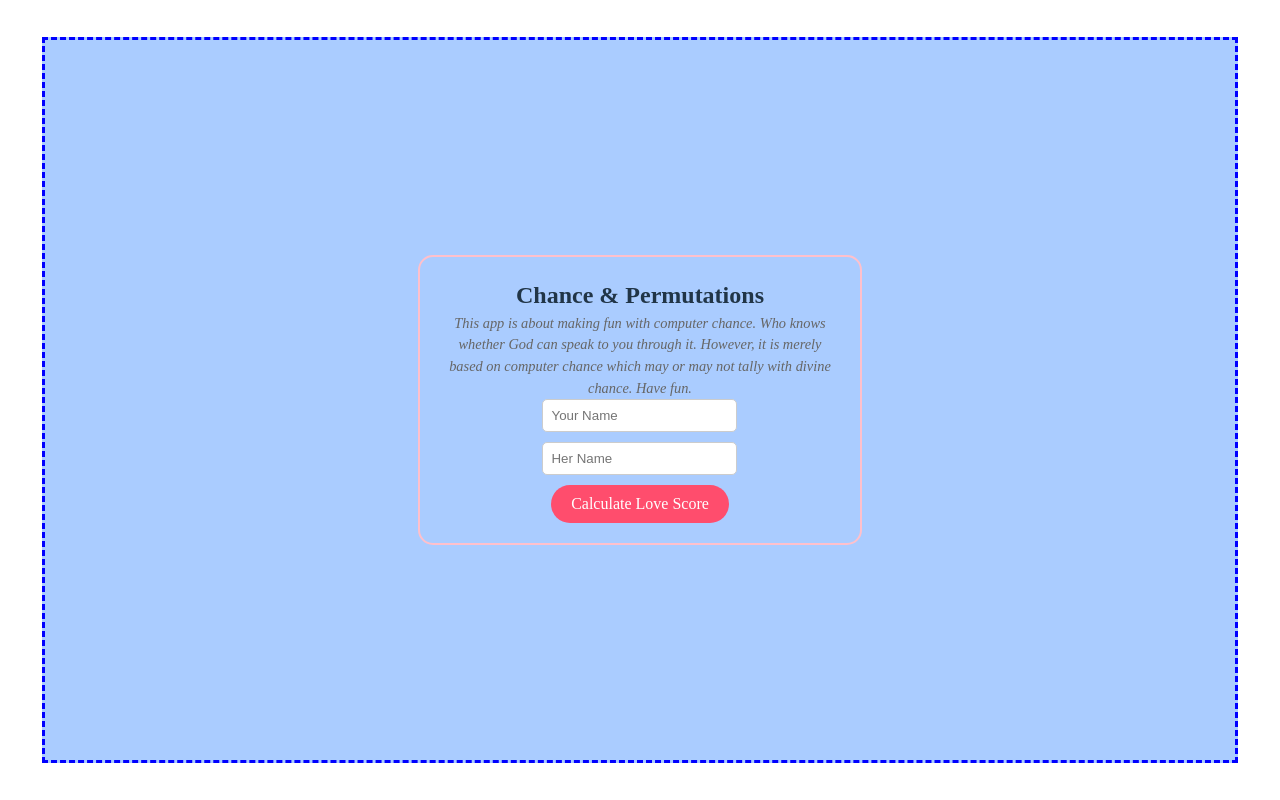
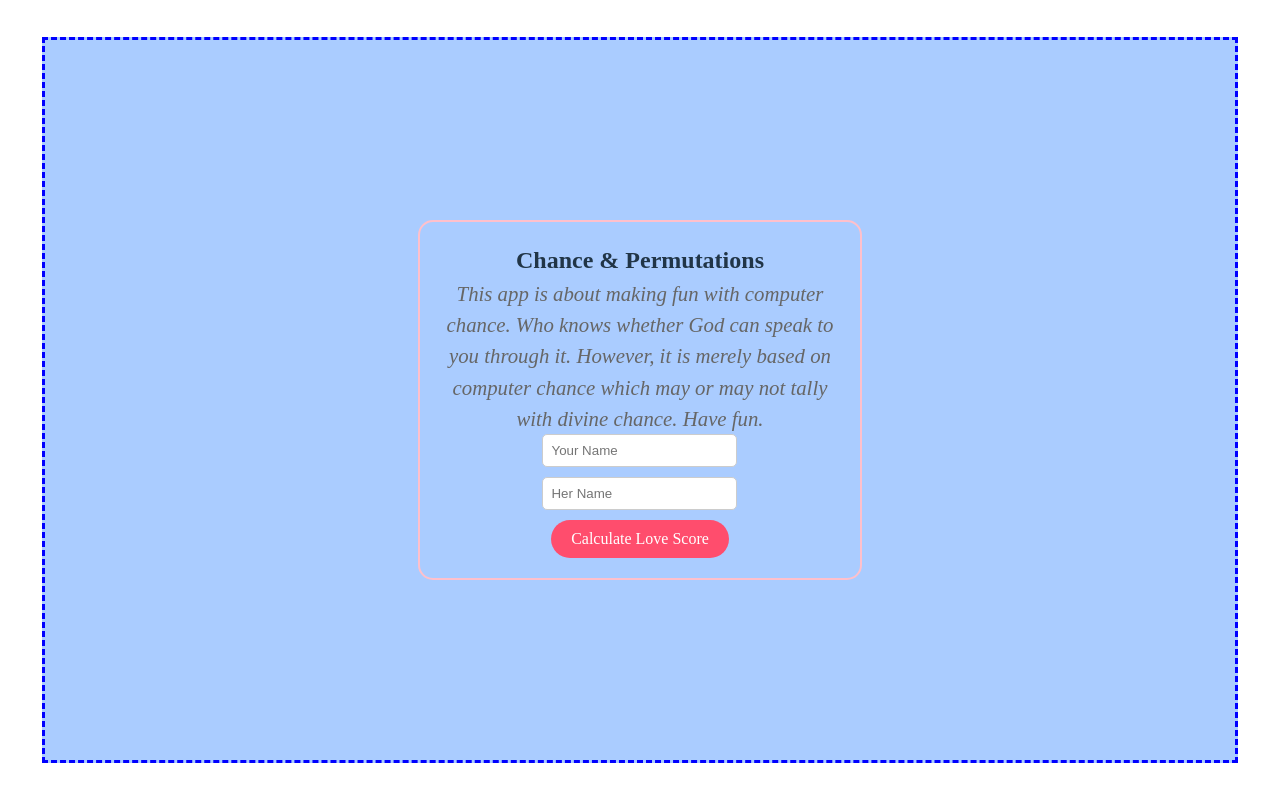
Before and after one commit to royalpriniel/love_calculator, a React (Vite) app: page / in a window 1280 px wide. Built offline with nearby package versions, Linux system fonts and the light colour scheme.

Commit message:
Adjust font size in loveCalculator component
Increased font size for the paragraph to improve readability.

```diff
--- a/src/loveCalculator.jsx
+++ b/src/loveCalculator.jsx
@@ -23,7 +23,7 @@ const LoveCalculator = () => {
       margin: '20px auto'
     }}>
       <h2>Chance & Permutations</h2>
-      <p style={{ fontSize: '0.9rem', color: '#666' }}>
+      <p style={{ fontSize: '1.3rem', color: '#666' }}>
         <em>
           This app is about making fun with computer chance. Who knows whether
           God can speak to you through it. However, it is merely based on computer
```
